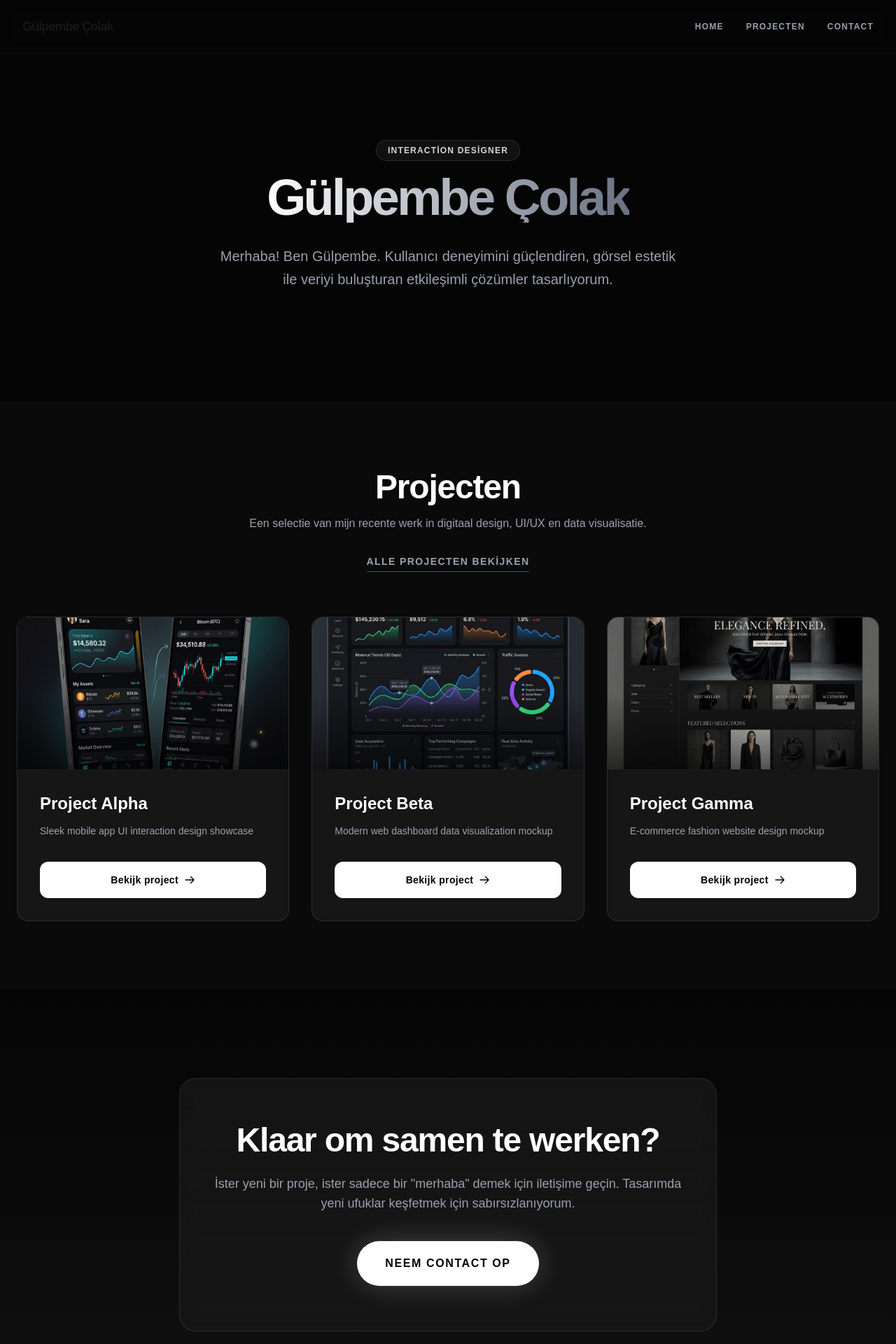
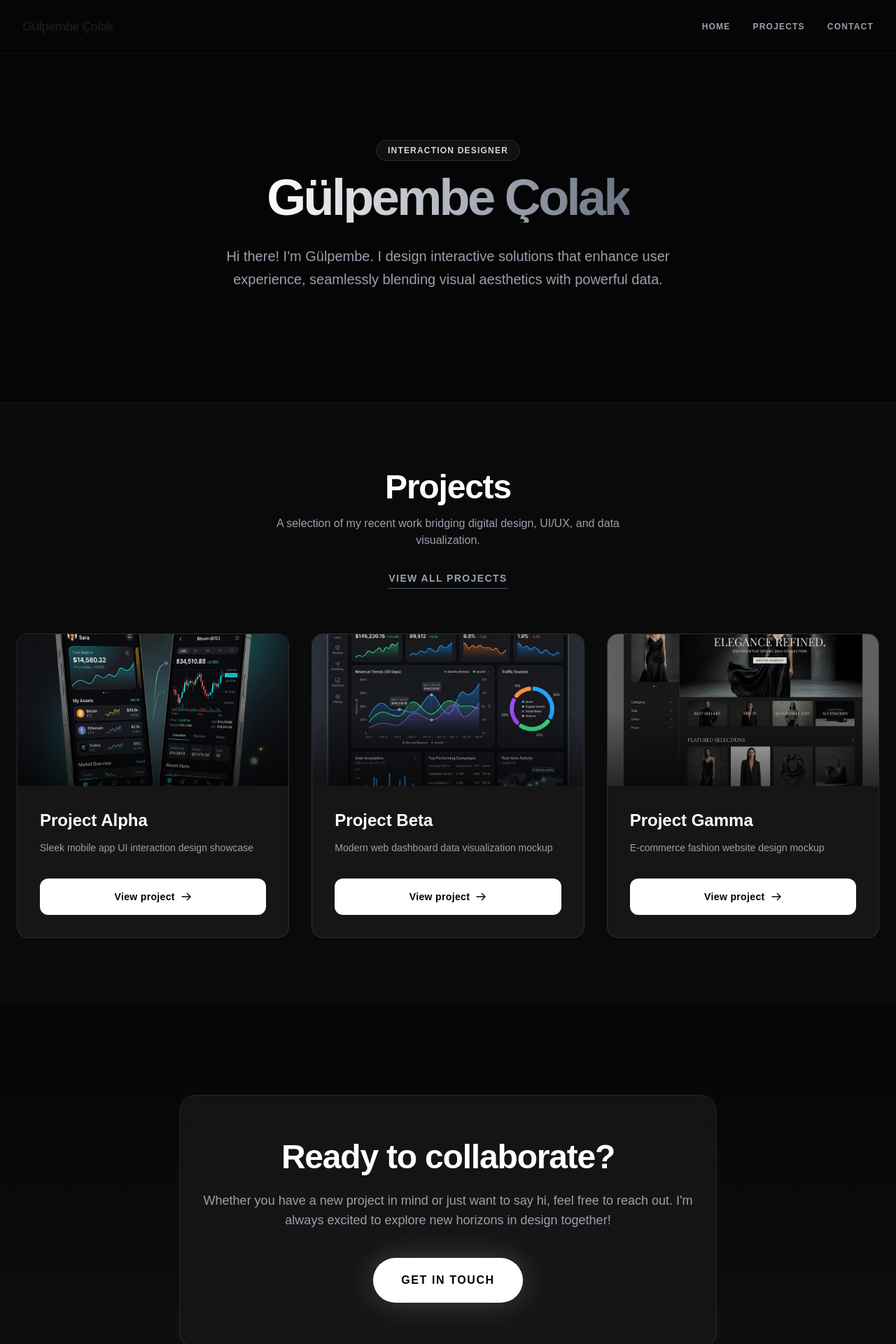
Before and after one commit to gulpembecolak-dev/my-portfolio, a Next.js app: page / in a window 1280 px wide. Shown: the top 1920 px of the page at 70% size. Built offline with nearby package versions, Linux system fonts and the light colour scheme.

Commit message:
feat: translate website content to english

```diff
--- a/app/contact/page.tsx
+++ b/app/contact/page.tsx
@@ -7,41 +7,40 @@ export default function ContactPage() {
 
   function submitContact(e: React.FormEvent) {
     e.preventDefault()
-    alert(`Bedankt ${contactName}! Je bericht is verzonden.`)
-    // Optionally redirect using next/navigation useRouter here
+    alert(`Thanks ${contactName}! Your message has been sent successfully.`)
   }
 
   return (
     <main className="min-h-screen pt-32 pb-20 px-6 flex items-center justify-center bg-[#050505]">
       <div className="w-full max-w-xl bg-[#111] border border-white/10 rounded-3xl p-10 md:p-14 shadow-[0_0_40px_rgba(0,0,0,0.5)]">
-        <h1 className="text-4xl md:text-5xl font-bold mb-4 tracking-tight">Klaar voor de start?</h1>
+        <h1 className="text-4xl md:text-5xl font-bold mb-4 tracking-tight">Ready to get started?</h1>
         <p className="text-gray-400 mb-10 text-lg leading-relaxed">
-          Vul het formulier in en ik stuur je zo snel mogelijk een bericht terug. Tasarımda yeni ufuklar keşfetmek için sabırsızlanıyorum.
+          Fill out the form below and I'll get back to you as soon as possible. Let's create something truly special together.
         </p>
 
         <form onSubmit={submitContact} className="space-y-6">
           <div>
-            <label className="block text-xs font-semibold text-gray-400 uppercase tracking-wider mb-2">Naam</label>
+            <label className="block text-xs font-semibold text-gray-400 uppercase tracking-wider mb-2">Name</label>
             <input
               className="w-full bg-black border border-white/10 rounded-xl px-5 py-4 text-white focus:border-white focus:ring-1 focus:ring-white outline-none transition-all"
               required
               onChange={(e) => setContactName(e.target.value)}
-              placeholder="Je naam"
+              placeholder="Your name"
             />
           </div>
           <div>
-            <label className="block text-xs font-semibold text-gray-400 uppercase tracking-wider mb-2">Bericht</label>
+            <label className="block text-xs font-semibold text-gray-400 uppercase tracking-wider mb-2">Message</label>
             <textarea
               className="w-full bg-black border border-white/10 rounded-xl px-5 py-4 text-white focus:border-white focus:ring-1 focus:ring-white outline-none transition-all h-32 resize-none"
               required
-              placeholder="Hoe kan ik je helpen?"
+              placeholder="How can I help you?"
             />
           </div>
           <button
             type="submit"
             className="w-full bg-white text-black rounded-xl px-8 py-5 text-sm font-extrabold tracking-widest uppercase hover:bg-gray-200 transition-colors mt-8 shadow-[0_0_20px_rgba(255,255,255,0.1)]"
           >
-            Verzenden
+            Send Message
           </button>
         </form>
       </div>
--- a/app/layout.tsx
+++ b/app/layout.tsx
@@ -5,7 +5,7 @@ import Link from 'next/link';
 
 export const metadata = {
   title: "Gülpembe Çolak - Interaction Designer",
-  description: "Next.js ve Google Analytics ile Kullanıcı Araştırması Projesi",
+  description: "User Research Project with Next.js and Google Analytics",
 };
 
 export default function RootLayout({
@@ -14,7 +14,7 @@ export default function RootLayout({
   children: React.ReactNode
 }) {
   return (
-    <html lang="tr" className="scroll-smooth">
+    <html lang="en" className="scroll-smooth">
       <body className="bg-[#050505] text-white">
         {/* Global Navigation Bar */}
         <nav className="fixed top-0 w-full flex items-center justify-between px-8 py-6 z-50 bg-[#050505]/80 backdrop-blur-md border-b border-white/5">
@@ -23,7 +23,7 @@ export default function RootLayout({
           </Link>
           <div className="flex gap-8 text-xs font-bold tracking-widest uppercase text-gray-400">
             <Link href="/" className="hover:text-white transition-colors">Home</Link>
-            <Link href="/projecten" className="hover:text-white transition-colors">Projecten</Link>
+            <Link href="/projecten" className="hover:text-white transition-colors">Projects</Link>
             <Link href="/contact" className="hover:text-white transition-colors">Contact</Link>
           </div>
         </nav>
--- a/app/page.tsx
+++ b/app/page.tsx
@@ -36,7 +36,7 @@ export default function Page() {
           Gülpembe Çolak
         </h1>
         <p className="text-gray-400 max-w-2xl mx-auto text-lg md:text-xl leading-relaxed">
-          Merhaba! Ben Gülpembe. Kullanıcı deneyimini güçlendiren, görsel estetik ile veriyi buluşturan etkileşimli çözümler tasarlıyorum.
+          Hi there! I'm Gülpembe. I design interactive solutions that enhance user experience, seamlessly blending visual aesthetics with powerful data.
         </p>
       </section>
 
@@ -44,10 +44,10 @@ export default function Page() {
       <section className="px-6 py-24 bg-[#0a0a0a] border-t border-white/5">
         <div className="max-w-7xl mx-auto">
           <div className="flex flex-col items-center mb-16">
-            <h2 className="text-4xl md:text-5xl font-bold tracking-tight mb-4">Projecten</h2>
-            <p className="text-gray-400 max-w-xl text-center mb-8">Een selectie van mijn recente werk in digitaal design, UI/UX en data visualisatie.</p>
+            <h2 className="text-4xl md:text-5xl font-bold tracking-tight mb-4">Projects</h2>
+            <p className="text-gray-400 max-w-xl text-center mb-8">A selection of my recent work bridging digital design, UI/UX, and data visualization.</p>
             <Link href="/projecten" className="text-sm font-bold uppercase tracking-widest border-b border-gray-600 pb-1 text-gray-400 hover:text-white hover:border-white transition-colors">
-              Alle Projecten Bekijken
+              View All Projects
             </Link>
           </div>
 
@@ -80,7 +80,7 @@ export default function Page() {
                     href={`/projecten/${p.id}`}
                     className="w-full py-4 rounded-xl bg-white text-black font-bold text-sm tracking-wide hover:bg-gray-200 transition-colors flex items-center justify-center gap-2"
                   >
-                    Bekijk project
+                    View project
                     <svg className="w-4 h-4 group-hover:translate-x-1 transition-transform" fill="none" viewBox="0 0 24 24" stroke="currentColor">
                       <path strokeLinecap="round" strokeLinejoin="round" strokeWidth={2} d="M14 5l7 7m0 0l-7 7m7-7H3" />
                     </svg>
@@ -96,15 +96,15 @@ export default function Page() {
       <section className="px-6 py-32 flex flex-col items-center justify-center text-center bg-gradient-to-b from-[#050505] to-[#111]">
         <div className="max-w-3xl mx-auto px-8 py-16 bg-white/[0.03] border border-white/10 rounded-3xl backdrop-blur-sm relative overflow-hidden">
           <div className="absolute top-0 left-1/2 -translate-x-1/2 w-full h-full bg-gradient-to-b from-white/5 to-transparent pointer-events-none opacity-50"></div>
-          <h2 className="text-4xl md:text-5xl font-bold mb-6 tracking-tight relative z-10">Klaar om samen te werken?</h2>
+          <h2 className="text-4xl md:text-5xl font-bold mb-6 tracking-tight relative z-10">Ready to collaborate?</h2>
           <p className="text-gray-400 mb-10 text-lg relative z-10">
-            İster yeni bir proje, ister sadece bir "merhaba" demek için iletişime geçin. Tasarımda yeni ufuklar keşfetmek için sabırsızlanıyorum.
+            Whether you have a new project in mind or just want to say hi, feel free to reach out. I'm always excited to explore new horizons in design together!
           </p>
           <Link
             href="/contact"
             className="inline-block relative z-10 px-10 py-5 rounded-full bg-white text-black font-extrabold tracking-widest uppercase hover:scale-105 hover:bg-gray-200 transition-all shadow-[0_0_40px_rgba(255,255,255,0.2)]"
           >
-            Neem contact op
+            Get in touch
           </Link>
         </div>
       </section>
--- a/app/projecten/page.tsx
+++ b/app/projecten/page.tsx
@@ -27,9 +27,9 @@ export default function ProjectenPage() {
   return (
     <main className="min-h-screen pt-40 pb-20 px-6 bg-[#050505]">
       <div className="max-w-7xl mx-auto">
-        <h1 className="text-5xl md:text-6xl font-bold mb-6 tracking-tight">Alle Projecten</h1>
+        <h1 className="text-5xl md:text-6xl font-bold mb-6 tracking-tight">All Projects</h1>
         <p className="text-gray-400 mb-16 text-lg max-w-2xl leading-relaxed">
-          Hier vind je een uitgebreider overzicht van mijn interactieve projecten. Keşfetmek istediğin projenin detaylarına gitmek için kartlara tıklayabilirsin.
+          Here you'll find a comprehensive overview of my interactive projects. Click on any card below to dive deep into the design details.
         </p>
 
         <div className="grid grid-cols-1 md:grid-cols-2 lg:grid-cols-3 gap-8">
@@ -58,7 +58,7 @@ export default function ProjectenPage() {
                     href={`/projecten/${p.id}`}
                     className="w-full py-4 rounded-xl bg-white/10 text-white border border-white/20 font-bold text-sm tracking-wide hover:bg-white hover:text-black transition-colors flex items-center justify-center gap-2"
                   >
-                    Details bekijken
+                    View details
                     <svg className="w-4 h-4 group-hover:translate-x-1 transition-transform" fill="none" viewBox="0 0 24 24" stroke="currentColor">
                       <path strokeLinecap="round" strokeLinejoin="round" strokeWidth={2} d="M14 5l7 7m0 0l-7 7m7-7H3" />
                     </svg>
```
